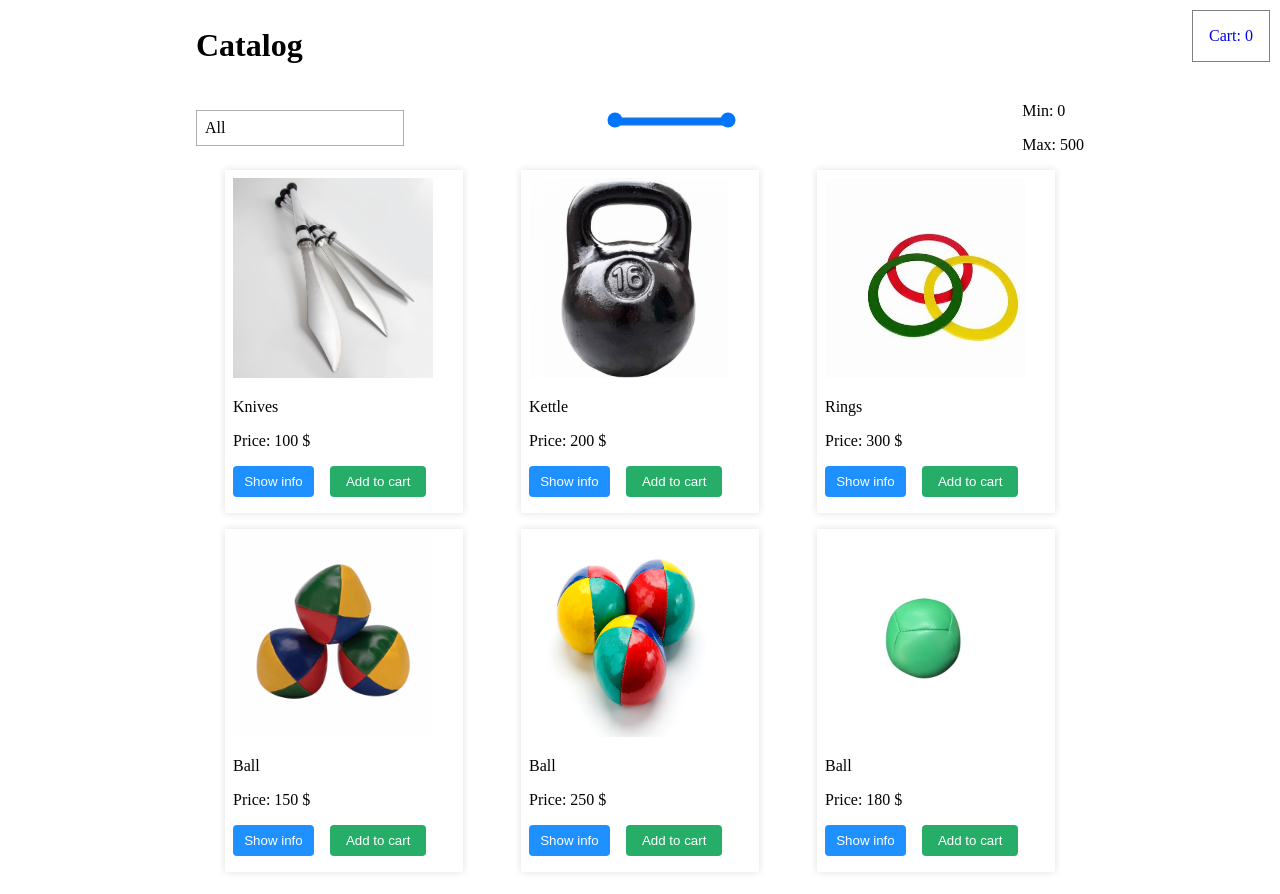
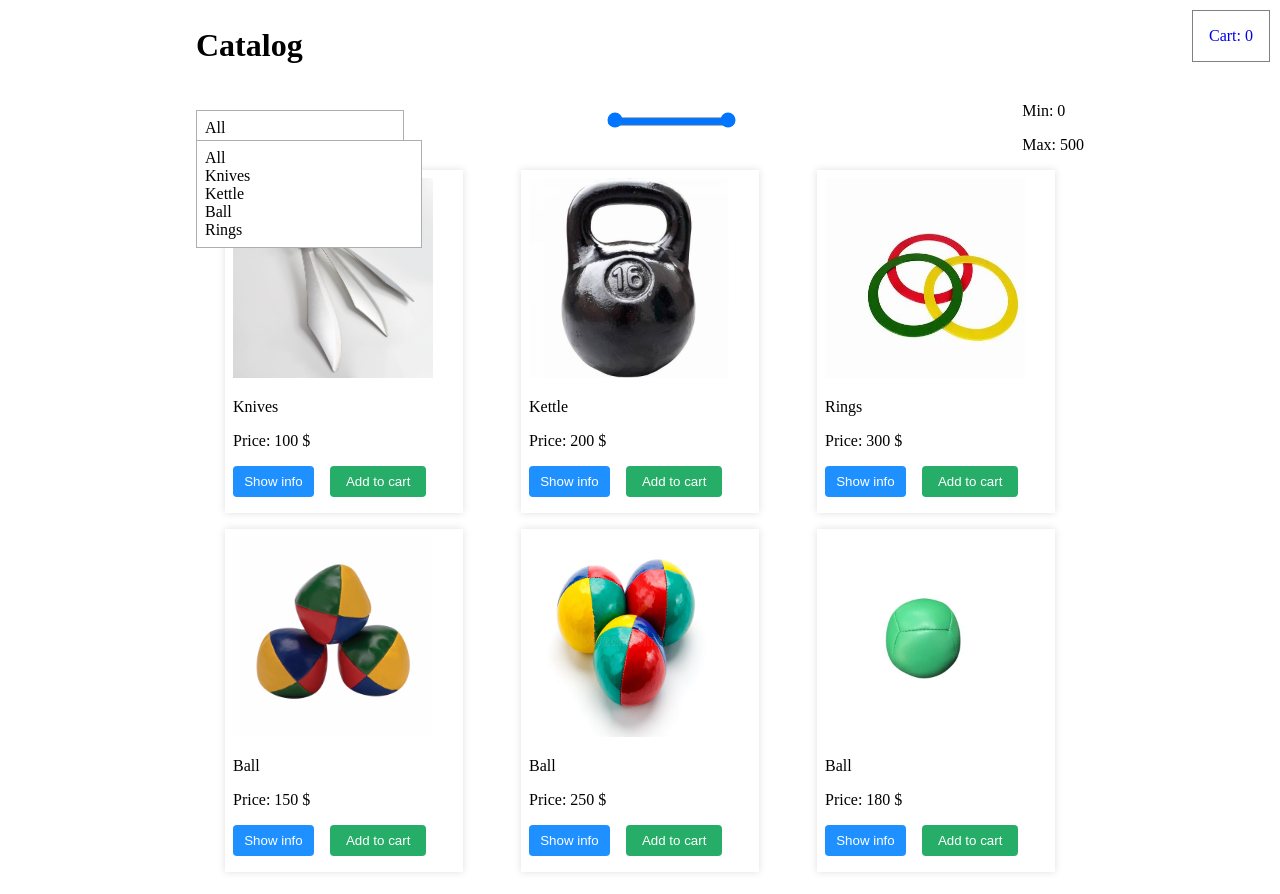
Before and after one commit to MarkAlexI/jugglingShopOnVue, a Vue app: page / in a window 1280 px wide. Built offline with nearby package versions, Linux system fonts and the light colour scheme.

Commit message:
Implemented layout control through the pinia store, and not through media queries.

```diff
--- a/package.json
+++ b/package.json
@@ -1,6 +1,6 @@
 {
     "name": "jugglingShopOnVue",
-    "version": "1.12.1",
+    "version": "1.13.1",
     "description": "Site-shop on Vue.",
     "main": "index.js",
     "scripts": {
--- a/src/App.vue
+++ b/src/App.vue
@@ -3,7 +3,23 @@
 </template>
 
 <script setup>
+  import { computed, onMounted } from 'vue';
+  import { useShopStore } from './stores/store.js';
   import MainWrapper from './components/MainWrapper.vue';
+
+  const store = useShopStore();
+  const switchMobile = computed(() => store.switchMobile);
+  const switchDesktop = computed(() => store.switchDesktop);
+
+  onMounted(() => {
+    window.innerWidth < 768 && switchMobile.value();
+
+    window.addEventListener('resize', (event) => {
+      window.innerWidth > 767
+        ? switchDesktop.value()
+        : switchMobile.value();
+    });
+  });
 </script>
 
 <style scoped>
--- a/src/components/Catalog.vue
+++ b/src/components/Catalog.vue
@@ -10,6 +10,7 @@
       <Select
         :selected="selected"
         :options="categories.list"
+        :isExpanded="isDesktop"
         @select="sortByCategories"
       />
       <div class="range-slider">
@@ -73,6 +74,7 @@
   const maxPrice = ref(500);
 
   const store = useShopStore();
+  const isDesktop = computed(() => store.isDesktop);
   const products = computed(() => store.products);
   const cart = computed(() => store.cart);
   const addToCart = computed(() => store.addToCart);
--- a/src/components/ProductPage.vue
+++ b/src/components/ProductPage.vue
@@ -42,7 +42,7 @@
   .product-page {
     display: flex;
     flex-direction: column;
-    juctify-content: center;
+    justify-content: center;
     align-items: center;
   }
 </style>
--- a/src/components/Select.vue
+++ b/src/components/Select.vue
@@ -72,7 +72,7 @@
     border: solid 1px #aeaeae;
     padding: .5rem;
   }
-  .v-select p {
+  .select p {
     margin: 0;
   }
 
--- a/src/stores/store.js
+++ b/src/stores/store.js
@@ -3,6 +3,8 @@ import { defineStore } from 'pinia';
 export const useShopStore = defineStore({
   id: 'shop',
   state: () => ({
+    isMobile: false,
+    isDesktop: true,
     products: [
     {
       "image": "1.jpg",
@@ -53,9 +55,15 @@ export const useShopStore = defineStore({
       "category": "Ball"
     }
   ],
-    cart: []
+  cart: []
   }),
   getters: {
+    getIsMobile: (state) => {
+      return state.isMobile;
+    },
+    getIsDesktop: (state) => {
+      return state.isDesktop;
+    },
     getProducts: (state) => {
       return state.products;
     },
@@ -64,6 +72,14 @@ export const useShopStore = defineStore({
     }
   },
   actions: {
+    switchMobile() {
+      this.isMobile = true;
+      this.isDesktop = false;
+    },
+    switchDesktop() {
+      this.isMobile = false;
+      this.isDesktop = true;
+    },
     addToCart(product) {
       if (this.cart.length) {
         let isProductExist = false;
@@ -78,12 +94,9 @@ export const useShopStore = defineStore({
       } else {
         this.cart.push(product);
       }
-
-      console.log(this.cart.length);
     },
     removeFromCart(index) {
       this.cart.splice(index, 1);
-      console.log(`Delete: ` + index);
     },
     decrementCartItem(index) {
       if (this.cart[index]['quantity'] > 1) {
```
Also changed, not shown: 4 other files (tests, documents, lock files or other folders).
